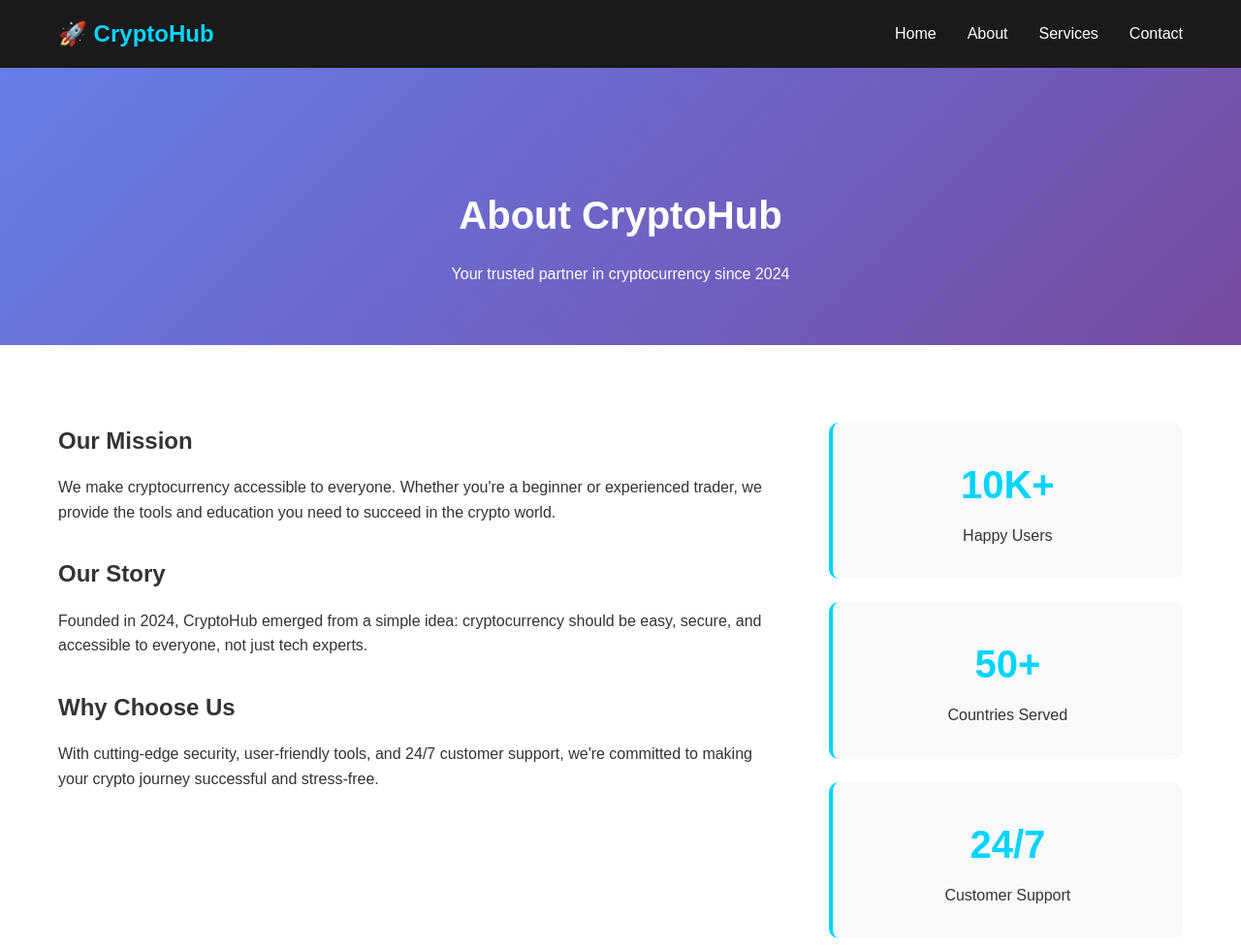
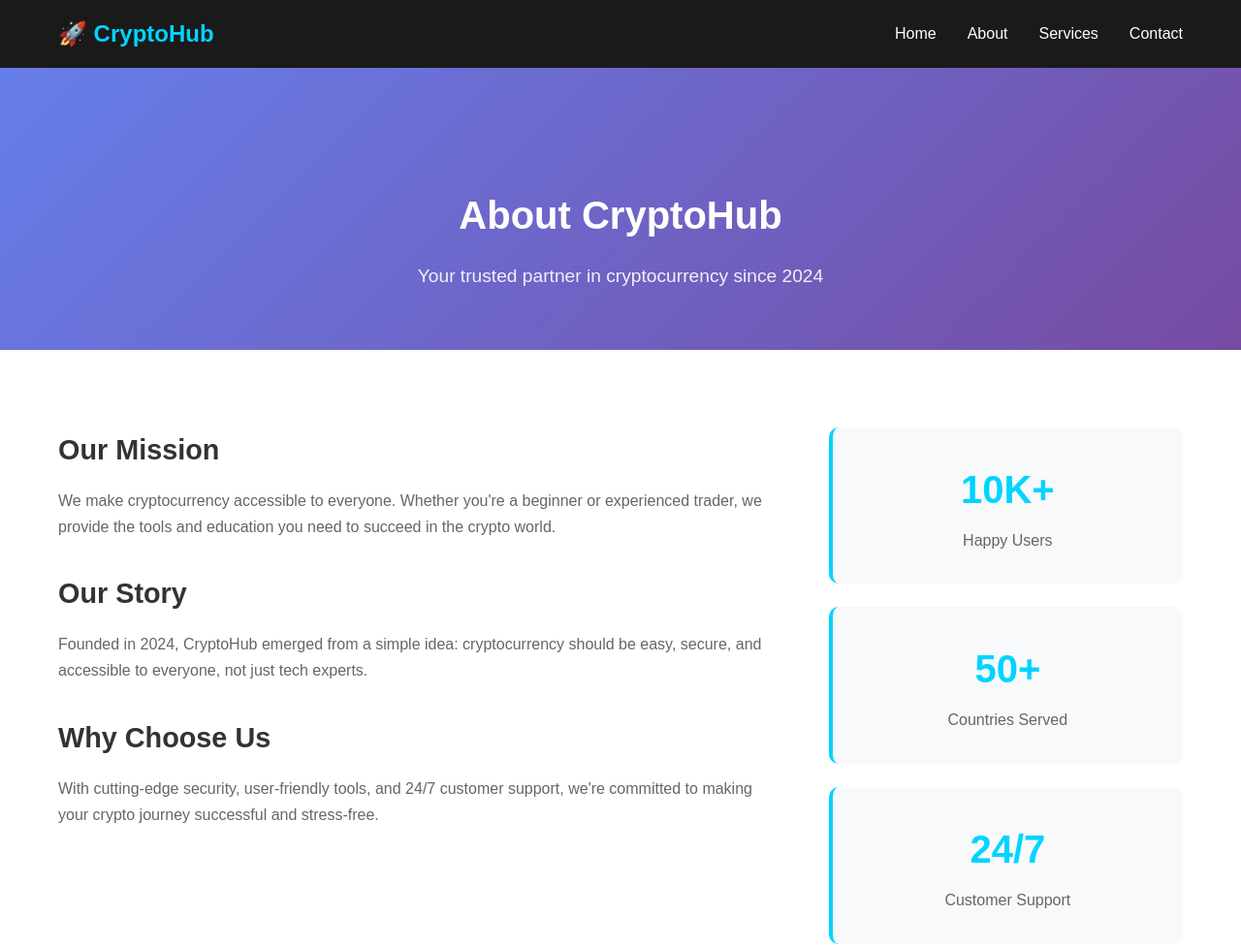
Before and after one commit to Wan010/Thecrypto, a plain HTML site: page about.html in a window 1280 px wide. Shown: the top 977 px of the page at 97% size. Drawn offline with Linux system fonts and the light colour scheme.

Commit message:
Update style.css

```diff
--- a/styles/style.css
+++ b/styles/style.css
@@ -36,6 +36,111 @@ body {
     font-size: 1.5rem;
 }
 
+/* Page Header Styles */
+.page-header {
+    background: linear-gradient(135deg, #667eea 0%, #764ba2 100%);
+    color: white;
+    padding: 120px 0 60px;
+    text-align: center;
+    margin-top: 0;
+}
+
+.page-header h1 {
+    font-size: 2.5rem;
+    margin-bottom: 1rem;
+}
+
+.page-header p {
+    font-size: 1.2rem;
+    opacity: 0.9;
+}
+
+/* About Content Styles */
+.about-content {
+    padding: 80px 0;
+    background: white;
+}
+
+.about-grid {
+    display: grid;
+    grid-template-columns: 2fr 1fr;
+    gap: 4rem;
+    align-items: start;
+}
+
+.about-text h2 {
+    margin: 2rem 0 1rem;
+    color: #333;
+    font-size: 1.8rem;
+}
+
+.about-text h2:first-child {
+    margin-top: 0;
+}
+
+.about-text p {
+    margin-bottom: 1.5rem;
+    line-height: 1.7;
+    color: #666;
+}
+
+.about-stats {
+    display: flex;
+    flex-direction: column;
+    gap: 1.5rem;
+}
+
+.stat-card {
+    background: #f8f9fa;
+    padding: 2rem;
+    border-radius: 10px;
+    text-align: center;
+    border-left: 4px solid #00d4ff;
+    transition: transform 0.3s;
+}
+
+.stat-card:hover {
+    transform: translateY(-5px);
+}
+
+.stat-card h3 {
+    font-size: 2.5rem;
+    color: #00d4ff;
+    margin-bottom: 0.5rem;
+}
+
+.stat-card p {
+    color: #666;
+    font-weight: 500;
+}
+
+/* Mobile Responsive for About Page */
+@media (max-width: 768px) {
+    .about-grid {
+        grid-template-columns: 1fr;
+        gap: 2rem;
+    }
+
+    .page-header {
+        padding: 100px 0 40px;
+    }
+
+    .page-header h1 {
+        font-size: 2rem;
+    }
+
+    .about-text h2 {
+        font-size: 1.5rem;
+    }
+
+    .stat-card {
+        padding: 1.5rem;
+    }
+
+    .stat-card h3 {
+        font-size: 2rem;
+    }
+}
 .nav-menu {
     display: flex;
     list-style: none;
```
